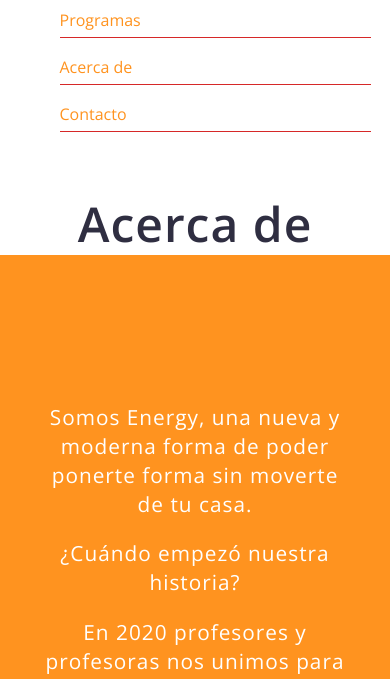
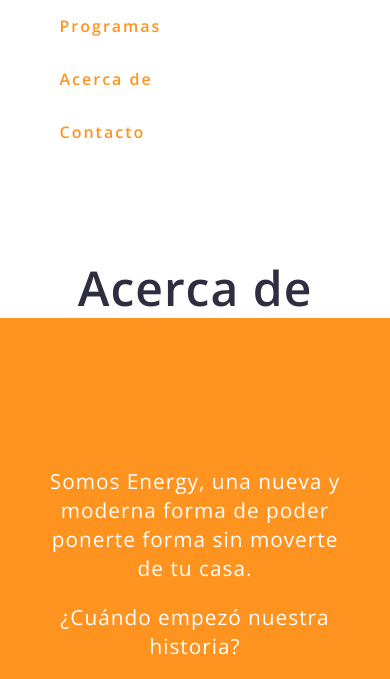
Before and after one commit to ariachuqui/cac-frontend, a plain HTML site: page about.html in a window 390 px wide. Both pictures are taken after a click on the icon 360 px from the left and 44 px from the top of the page. Shown: the part 120-799 px from the top of the page. Drawn offline with nearby package versions, Linux system fonts and the light colour scheme.

Commit message:
arreglando errores corregidos por profesor

```diff
--- a/about.html
+++ b/about.html
@@ -14,7 +14,7 @@
 </head>
 <body>
     <header class="background-navbar background-navbar-responsive">
-        <nav class="navbar__container space-between container"  id="navbar_container">
+        <nav class="navbar__container space-between"  id="navbar_container">
                 <a href="./index.html"><img class="navbar__logo" src="../assets/generals/logo.svg" alt="energy-logo"></a>
                 <i class="navbar__bars fas fa-bars" id="navbar_bars"></i>
                 <ul class="navbar__nav-items space-between">
--- a/styles/style.css
+++ b/styles/style.css
@@ -42,7 +42,7 @@ dl, ol, ul {
 /* =========== CLASS ============ */
 
 .background-navbar {
-    background: url(../assets/generals/navbar-background.svg) no-repeat ;
+    background: url(../assets/generals/navbar-background.svg) no-repeat;
 }
 
 .overflow-hidden {
@@ -249,8 +249,7 @@ dl, ol, ul {
 
 /* =========== NAVBAR ============ */
 .navbar__container{
-    padding-top: 1.5rem;
-    margin-bottom: 4rem;
+    padding: 1.5rem 5% 4rem;
 }
 
 .navbar__container .navbar__bars {
@@ -578,7 +577,7 @@ dl, ol, ul {
 }
 
 .about__women-animation {
-    width: 55%;
+    width: min(55%, 730px);
     top: auto;
     bottom: 5rem;
 }
@@ -707,15 +706,21 @@ dl, ol, ul {
 
     .navbar__nav-items li{
         width: 100%;
-        border-bottom: 1px solid var(--red);
     }
 
     .navbar__nav-items li a {
         color: var(--orange);
+        font-weight: 600;
+        letter-spacing:2px;
+        transition: var(--transition);
+    }
+
+    .navbar__nav-items li a:hover {
+        margin-left: .8rem;
     }
 
     .navbar__active .navbar__nav-items {
-            height: 10.5rem;
+        height: 12rem;
     }
 
     .navbar__active .navbar__bars {
```
Also changed, not shown: contact.html (+1 -1 lines), getStarted.html (+1 -1 lines), index.html (+1 -1 lines), programs.html (+1 -1 lines).
